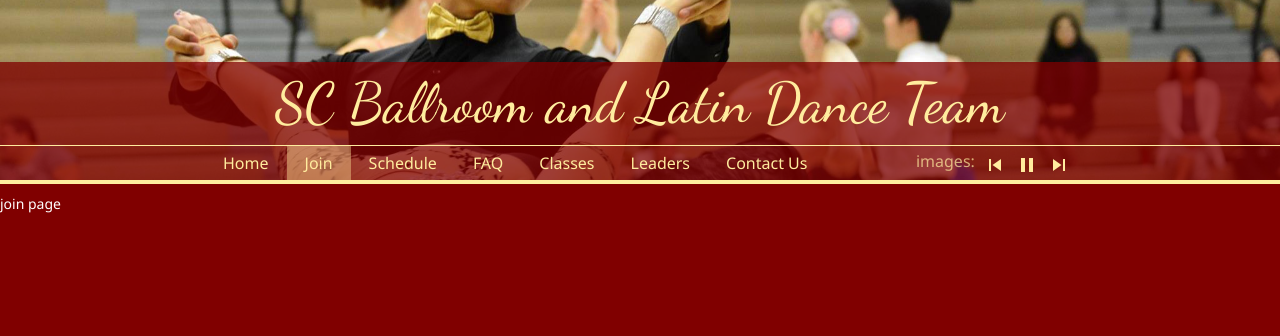
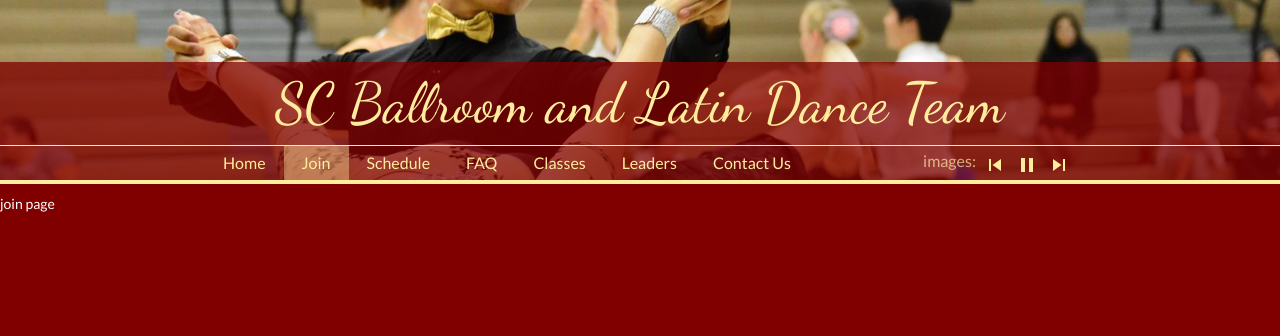
Before and after one commit to uscballroom/uscballroom.github.io, a Jekyll site: the page built from _pages/join.html, in a window 1280 px wide. Shown: the top 336 px of the page. Built offline with Jekyll 4.4.1, drawn with Linux system fonts in a browser that asks for light colours.

Commit message:
Added Lato font for fallback if there is no Avenir

```diff
--- a/_layouts/default.html
+++ b/_layouts/default.html
@@ -3,15 +3,16 @@
 <head>
   <meta charset="UTF-8">
   <meta name="viewport" content="width=device-width,initial-scale=1">
+
+  <title>{{page.title}} | SC Ballroom and Latin Dance Team</title>
+
   <!-- Third-party CSS below -->
   <link rel="stylesheet" href="{{site.github.url}}/thirdparty/bootstrap.min.css"/>
   <link rel="stylesheet" href="{{site.github.url}}/thirdparty/slick/slick.css"/>
   <link rel="stylesheet" href="{{site.github.url}}/thirdparty/slick/slick-theme.css"/>
   <!-- Third-party CSS above -->
 
-  <!-- CSS written by us below -->
-  <link rel="stylesheet" href="{{site.github.url}}/css/main.css"/>
-  <link rel="stylesheet" href="{{site.github.url}}/css/pages.css"/>
+  <!-- Font imports below -->
   <!-- To import fonts, place them in the "fonts" folder and do it in the same way as the ones below. -->
   <style>
     @font-face {
@@ -21,6 +22,10 @@
     @font-face {
       font-family: 'Klinic Slab';
       src: url('{{site.github.url}}/fonts/KlinicSlabBook.otf');
+    }
+    @font-face {
+      font-family: 'Lato';
+      src: url('{{site.github.url}}/fonts/Lato-Regular.ttf');
     }
     @font-face {
       font-family: 'Material Icons';
@@ -44,7 +49,12 @@
       -webkit-font-smoothing: antialiased;
     }
   </style>
-  <!-- CSS written by us above -->
+  <!-- Font imports above -->
+
+  <!-- CSS files written by us below -->
+  <link rel="stylesheet" href="{{site.github.url}}/css/main.css"/>
+  <link rel="stylesheet" href="{{site.github.url}}/css/pages.css"/>
+  <!-- CSS files written by us above -->
 
   <!-- Facebook Pixel Code below (for visitor counting) -->
   <script>
--- a/css/main.css
+++ b/css/main.css
@@ -1,27 +1,12 @@
 /* PUT @font-face DECLARATIONS IN THE TOP OF _layout/header.html */
 
 body {
-  /*background-color: #222222;*/
-  /*background-color: #371212;*/
-  /*background-color: #770000;*/
-  /*background-color: #4A0A18;*/
-  /*background-color: #471F1F;*/
-  /*background-color: #691414;*/
-  /*background-color: #990000;*/
-
-  /*background-color: #8a1313;*/
-  background-color: #731700;
   background-color: #800000;
-
-  /*font-family: "Open Sans", "National", "Segoe UI", "Helvetica", "Arial";*/
-  /*font-family: "Asap", sans-serif;*/
-  font-family: "Avenir", "Segoe UI", "Helvetica Nueue", sans-serif;
+  font-family: "Avenir", "Lato", "Segoe UI", "Helvetica Nueue", sans-serif;
   font-size: 14px;
 }
 h1, h2, h3 {
   font-family: 'Klinic Slab';
-  /*color: #FFCC00;*/
-  /*color: #FFF5B8;*/
   color: #FFEC9E;
 }
 h2, h3 {
@@ -45,7 +30,6 @@ b {
 }
 
 a, a:focus, a:visited {
-  /*font-weight: bold;*/
   cursor: pointer;
   color: #FFCC00;
   text-decoration: underline;
@@ -62,11 +46,9 @@ a:active {
 }
 
 ::-moz-selection {
-  background-color: rgba(255,204,0,.3);
   background-color: rgba(255,236,158,.3);
 }
 ::selection {
-  background-color: rgba(255,204,0,.3);
   background-color: rgba(255,236,158,.3);
 }
 
@@ -96,7 +78,6 @@ a:active {
   height: 80vh;
 }
 .SiteHeader_overlay {
-  /*color: #FFCC00;*/
   color: #FFEC9E;
   background-color: rgba(153,0,0,.75);
   background-color: rgba(138,19,19,.75);
@@ -107,22 +88,9 @@ a:active {
   transition: position 500ms;
 }
 .SiteHeader_overlay a {
-  /*color: #FFCC00;*/
   color: #FFEC9E;
 }
 .SiteHeader_title {
-/*
-  font-family: 'Grand Hotel';
-  font-family: 'Lovers Quarrel';
-  font-family: 'Ruthie';
-  font-family: 'Playball';
-  font-family: 'Qwigley';
-  font-family: 'Parisienne';
-  font-family: 'Allura';
-  font-family: 'Klinic Slab';
-  font-family: 'Abraham Lincoln';
-  font-family: 'Homestead Display';
-*/
   font-family: 'Dancing Script';
   font-size: 56px;
   text-align: center;
@@ -180,15 +148,12 @@ a:active {
 }
 .Navigation > div {
   display: inline-block;
-  /*height: 34px;*/
-  /*overflow-y: hidden;*/
 }
 .Navigation_pages {
 }
 .Navigation_controls {
   float: right;
   overflow-y: hidden;
-  color: rgba(255,204,0,0.70);
   color: rgba(255,236,158,0.70);
 }
 .Navigation > div > * {
@@ -201,18 +166,7 @@ a:active {
   text-decoration: none;
   font-weight: initial;
 }
-/*.Navigation > div.Navigation_pages > a {
-  padding-bottom: 2px;
-  border-bottom: 4px solid transparent;
-}
 .Navigation > div.Navigation_pages > a.Navigation_currentPage {
-  border-bottom-color: #FFCC00;
-  border-bottom-color: #FFEC9E;
-}
-*/
-.Navigation > div.Navigation_pages > a.Navigation_currentPage {
-  /*border-bottom-color: transparent;*/
-  background-color: rgba(255,204,0,0.40);
   background-color: rgba(255,236,158,0.40);
 }
 .Navigation > div.Navigation_controls > * {
@@ -222,25 +176,20 @@ a:active {
 .Navigation > div.Navigation_controls > a > i {
   line-height: 18px;
   vertical-align: middle;
-  /*color: rgba(255,204,0,0.80);*/
-  /*color: rgba(255,236,158,0.80);*/
 }
 .Navigation > div > a:hover,
 .Navigation > div > a:focus {
   text-decoration: none;
 }
 .Navigation > div > a:hover {
-  background-color: rgba(255,204,0,0.60);
   background-color: rgba(255,236,158,0.60);
 }
 .Navigation > div > a:active {
-  background-color: rgba(255,204,0,0.20);
   background-color: rgba(255,236,158,0.20);
 }
 
 
 .ContentArea_wrapper {
-  border-top: 4px solid #FFCC00;
   border-top: 4px solid #FFEC9E;
 }
 .ContentArea {
```
Also changed, not shown: fonts/Lato-Black.ttf (added), fonts/Lato-BlackItalic.ttf (added), fonts/Lato-Bold.ttf (added), fonts/Lato-BoldItalic.ttf (added), fonts/Lato-Hairline.ttf (added), fonts/Lato-HairlineItalic.ttf (added), fonts/Lato-Italic.ttf (added), fonts/Lato-Light.ttf (added), fonts/Lato-LightItalic.ttf (added), fonts/Lato-Regular.ttf (added).
